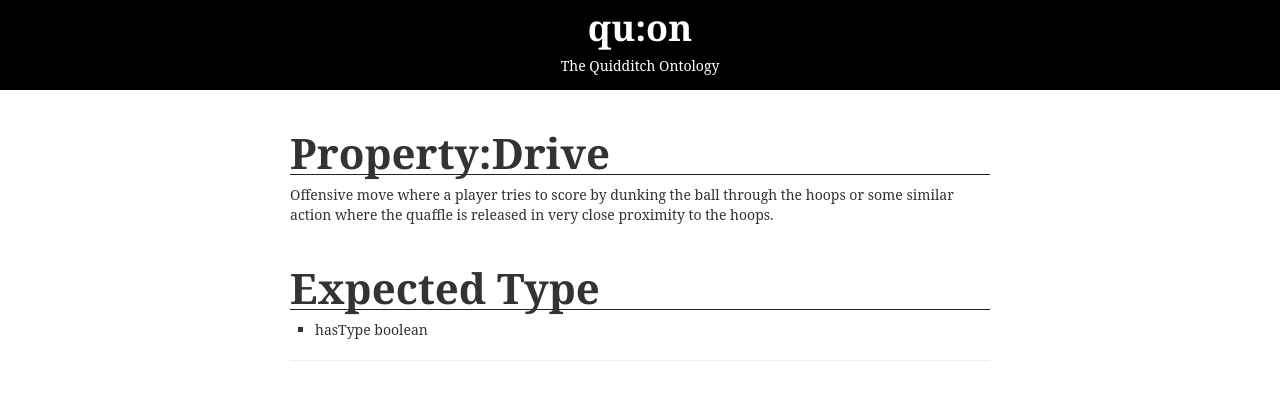
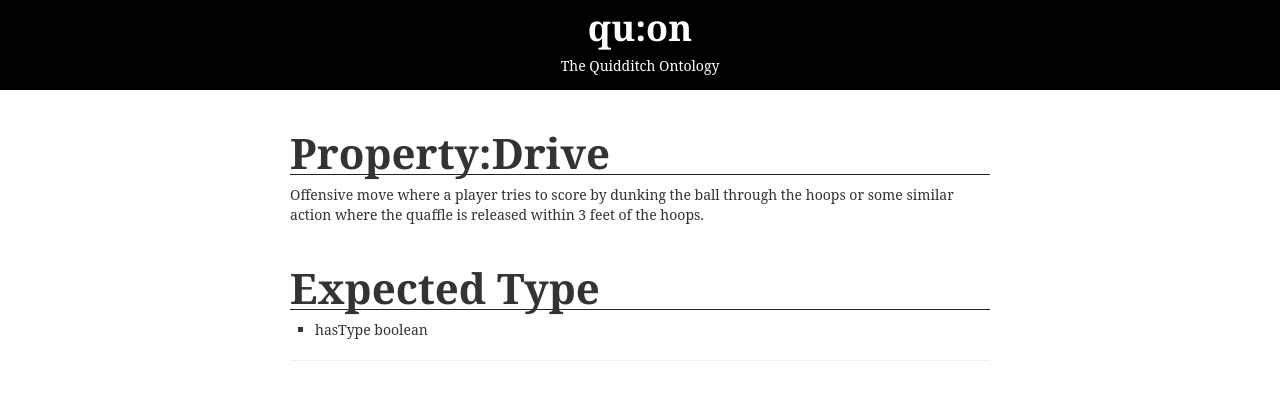
Before and after one commit to helrond/quon, a Jekyll site: the page built from drive.md, in a window 1280 px wide. Shown: the top 399 px of the page. Built offline with Jekyll 4.4.1, drawn with Linux system fonts in a browser that asks for light colours; some web fonts are replaced.

Commit message:
added drive and shot pages

```diff
--- a/drive.md
+++ b/drive.md
@@ -3,6 +3,6 @@
 layout: property
 categories: property
 ---
-Offensive move where a player tries to score by dunking the ball through the hoops or some similar action where the quaffle is released in very close proximity to the hoops.
+Offensive move where a player tries to score by dunking the ball through the hoops or some similar action where the quaffle is released within 3 feet of the hoops.
 ##Expected Type
 * hasType boolean
```
Also changed, not shown: shot.md (+1 -1 lines).
